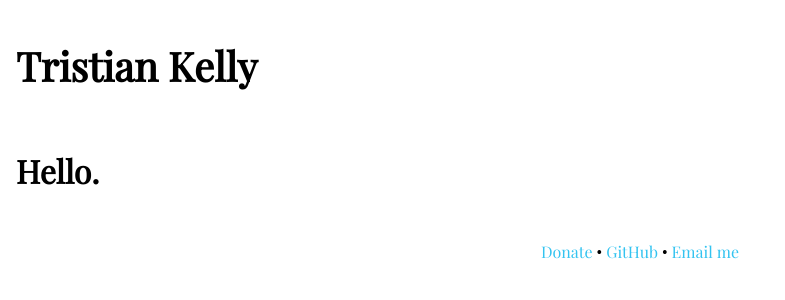
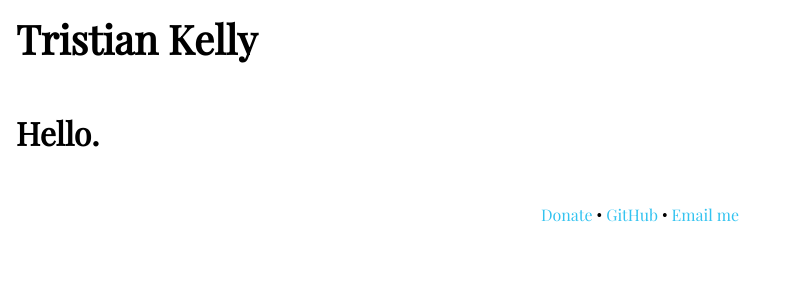
Before and after one commit to OrdinaryJellyfish/ordinaryjellyfish.github.io, a Jekyll site: the page built from index.html, in a window 1280 px wide. Shown: the top 300 px of the page, without its empty margins (0-785 px from the left). Built offline with Jekyll 4.4.1, drawn with Linux system fonts in a browser that asks for light colours.

Commit message:
Update style.scss

```diff
--- a/css/style.scss
+++ b/css/style.scss
@@ -11,11 +11,13 @@ $font-family: 'Playfair Display', serif;
 }
 
 .page-lead {
-  padding: 1rem 1rem 0 1rem;
-  margin-bottom: 0.5rem;
+  padding: 1rem;
+  margin: 0;
 }
 
 .name {
+  padding: 0;
+  margin: 0;
   font-family: $font-family;
   font-size: 2.5rem;
 }
```
